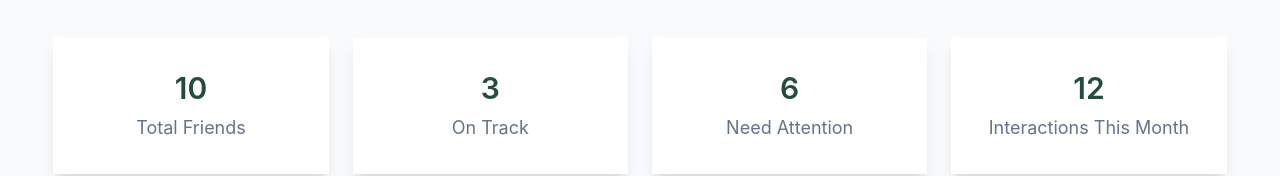
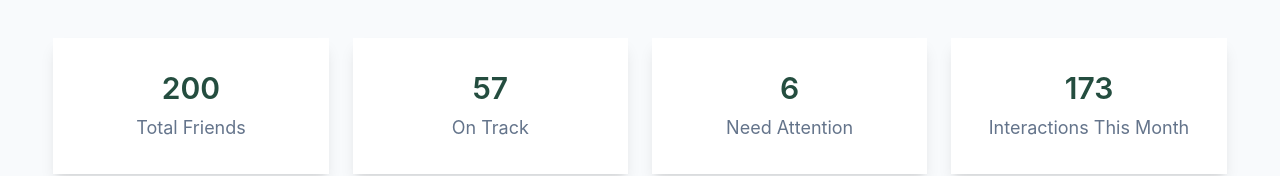
Before and after one commit to tfshorifulislam/keen-keeper, a React (Vite) app: page / in a window 1280 px wide. Shown: the part 355-531 px from the top of the page. Built offline with nearby package versions, Linux system fonts and the light colour scheme.

Commit message:
banner section card info update

```diff
--- a/src/components/bannerSectionCard/BannerSectionCard.jsx
+++ b/src/components/bannerSectionCard/BannerSectionCard.jsx
@@ -1,15 +1,17 @@
 import React from 'react';
+import useFetchFriendsData from '../../useFetchFriendsData/UseFetchFriendsData';
 
 const BannerSectionCard = () => {
+    const { friendsData } = useFetchFriendsData()
     return (
         <div className='mx-auto w-11/12'>
             <div className='grid grid-cols-2 md:grid-cols-4 gap-3 md:gap-6 mt-10 mb:mt-20 '>
                 <div className='text-center py-8 px-3 bg-white shadow-lg'>
-                    <p className='text-[#244D3F] mb-2 font-semibold text-3xl'>10</p>
+                    <p className='text-[#244D3F] mb-2 font-semibold text-3xl'>{friendsData.length}</p>
                     <p className='text-[#64748B] text-lg'>Total Friends</p>
                 </div>
                 <div className='text-center py-8 px-3 bg-white shadow-lg'>
-                    <p className='text-[#244D3F] mb-2 font-semibold text-3xl'>3</p>
+                    <p className='text-[#244D3F] mb-2 font-semibold text-3xl'>{friendsData.filter(f => f.status === 'on-track').length}</p>
                     <p className='text-[#64748B] text-lg'>On Track</p>
                 </div>
                 <div className='text-center py-8 px-3 bg-white shadow-lg'>
@@ -17,7 +19,7 @@ const BannerSectionCard = () => {
                     <p className='text-[#64748B] text-lg'>Need Attention</p>
                 </div>
                 <div className='text-center py-8 px-3 bg-white shadow-lg'>
-                    <p className='text-[#244D3F] mb-2 font-semibold text-3xl'>12</p>
+                    <p className='text-[#244D3F] mb-2 font-semibold text-3xl'>{friendsData.filter(f => f.days_since_contact <= 30).length}</p>
                     <p className='text-[#64748B] text-lg'>Interactions This Month</p>
                 </div>
             </div>
```
